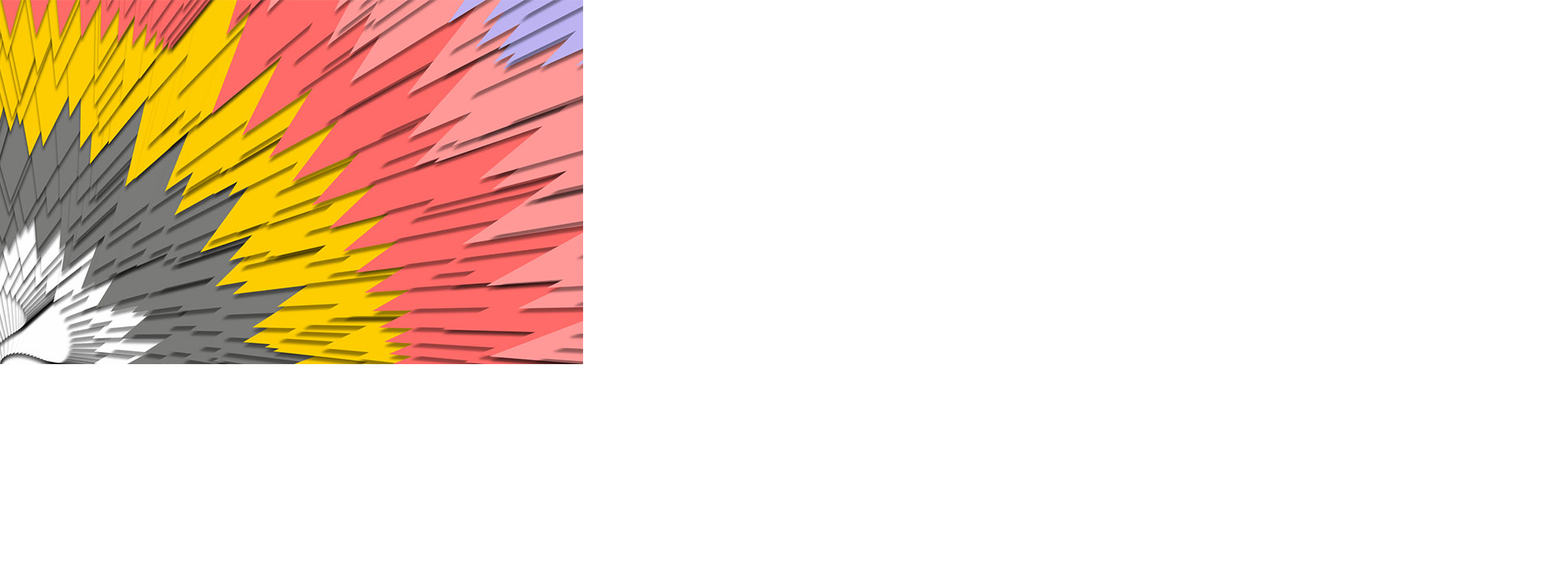
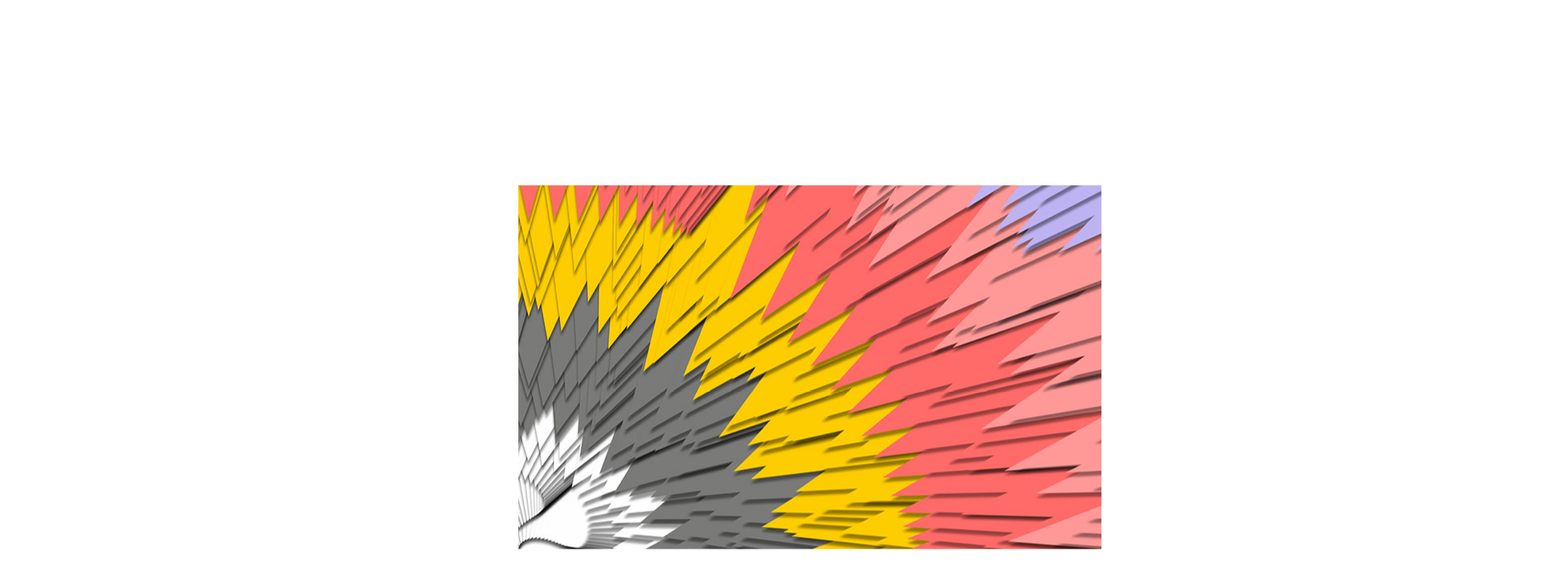
Before and after one commit to mauriciomassaia/webpack2-boilerplate, a website built with webpack: page src/index.html in a window 1280 px wide. Shown: the whole page at 81% size, 1920 px wide, since content can reach past the window. Built offline with nearby package versions, Linux system fonts and the light colour scheme; some packages are replaced by stand-ins of ours.

Commit message:
Fix classname

```diff
--- a/src/styles/index.css
+++ b/src/styles/index.css
@@ -5,6 +5,6 @@ body {
   font: 16px/1.5em Lucida Grande, Arial, sans-serif;
 }
 
-.image-drop {
+.drop-image {
   transform: translate3d(50%, 50%, 1px);
 }
```
